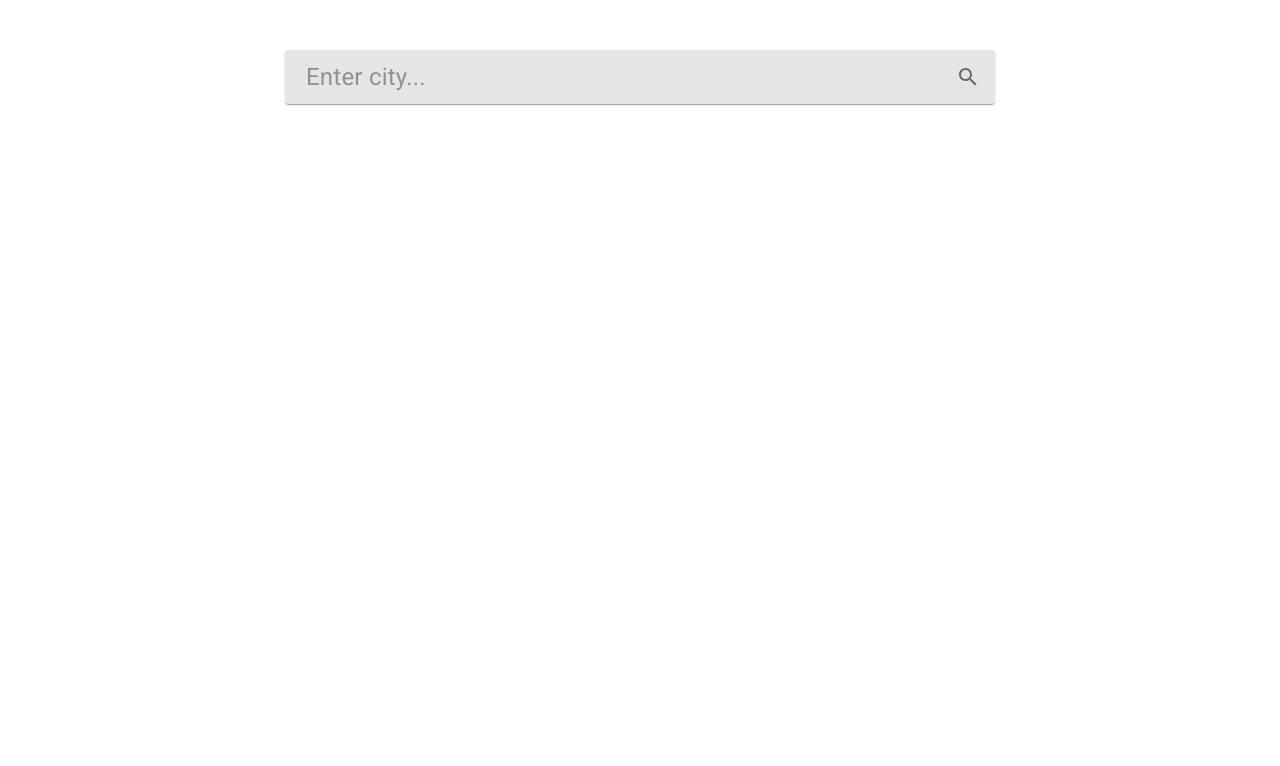
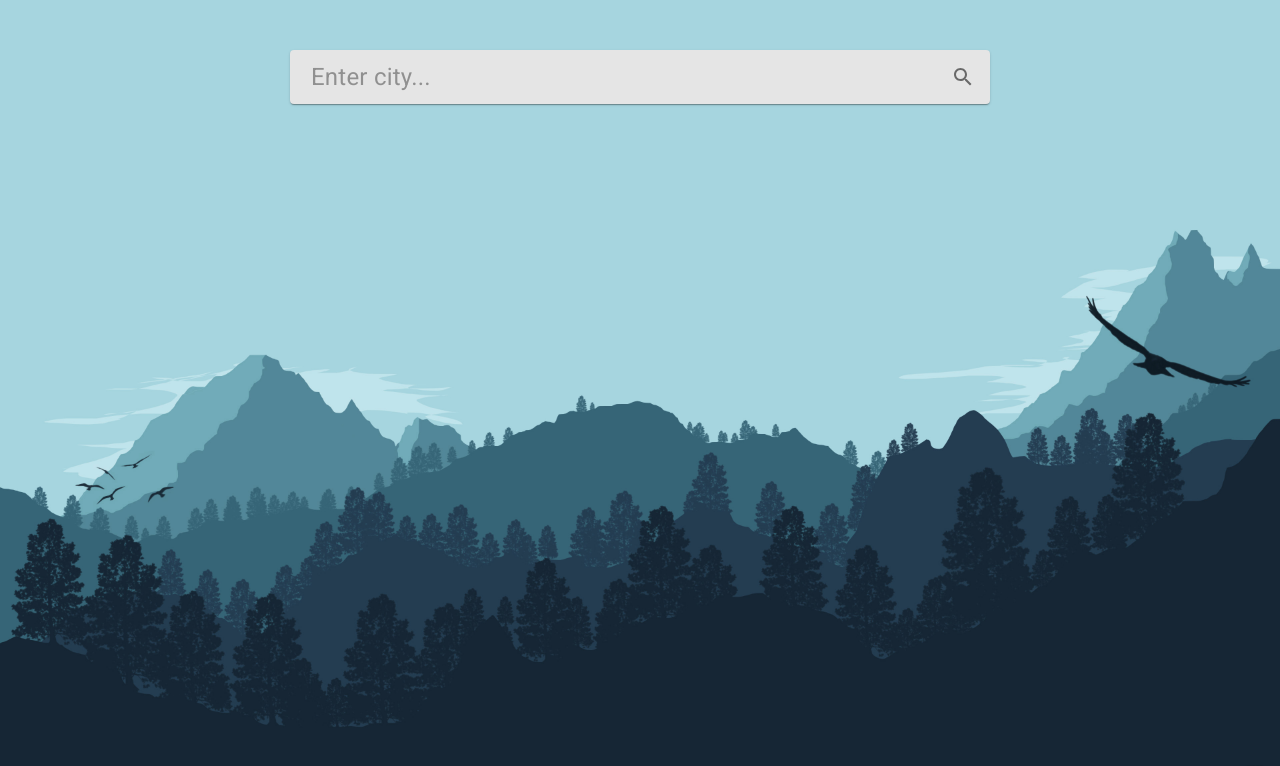
Before and after one commit to valkoshkin/react-weather-app, a React (Create React App) app: page / in a window 1280 px wide. Shown: the top 766 px of the page. Built offline with nearby package versions, Linux system fonts and the light colour scheme.

Commit message:
Добавлен задний фон приложения

```diff
--- a/src/index.css
+++ b/src/index.css
@@ -1,12 +1,31 @@
 @import url(https://fonts.googleapis.com/css?family=Roboto:300,400,500,700&display=swap);
+html {
+  height: 100%;
+}
+
 body {
   margin: 0;
   font-family: 'Roboto', sans-serif;
   -webkit-font-smoothing: antialiased;
   -moz-osx-font-smoothing: grayscale;
+  background-image: url(background.jpg);
+  background-color: #a6d5df;
+  background-size: 100%;
+  background-position: bottom;
+  background-repeat: no-repeat;
+}
+
+* {
+  box-sizing: border-box;
 }
 
 code {
   font-family: source-code-pro, Menlo, Monaco, Consolas, 'Courier New',
     monospace;
 }
+
+.wrapper {
+  display: flex;
+  flex-direction: column;
+  align-items: center;
+}
```
Also changed, not shown: src/background.jpg (added).
